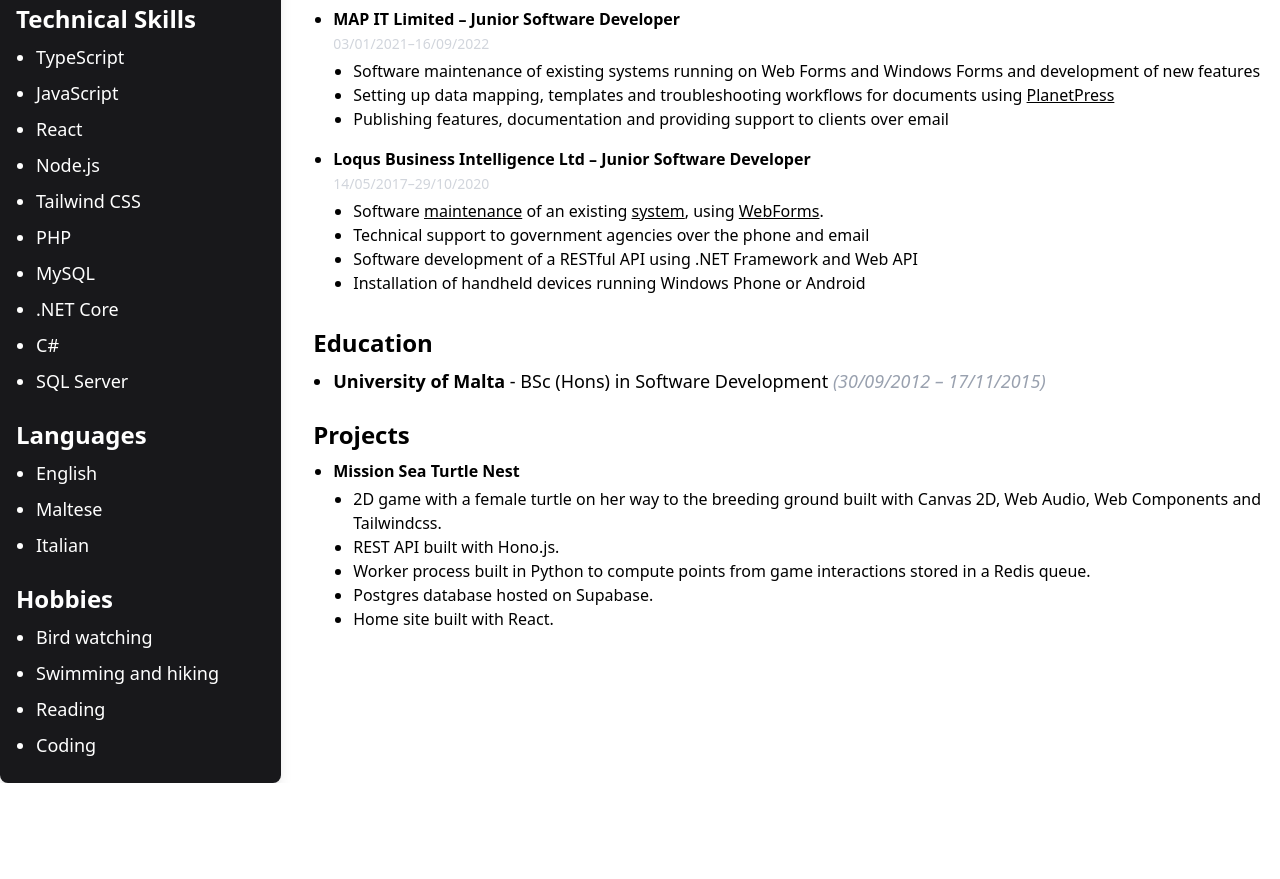
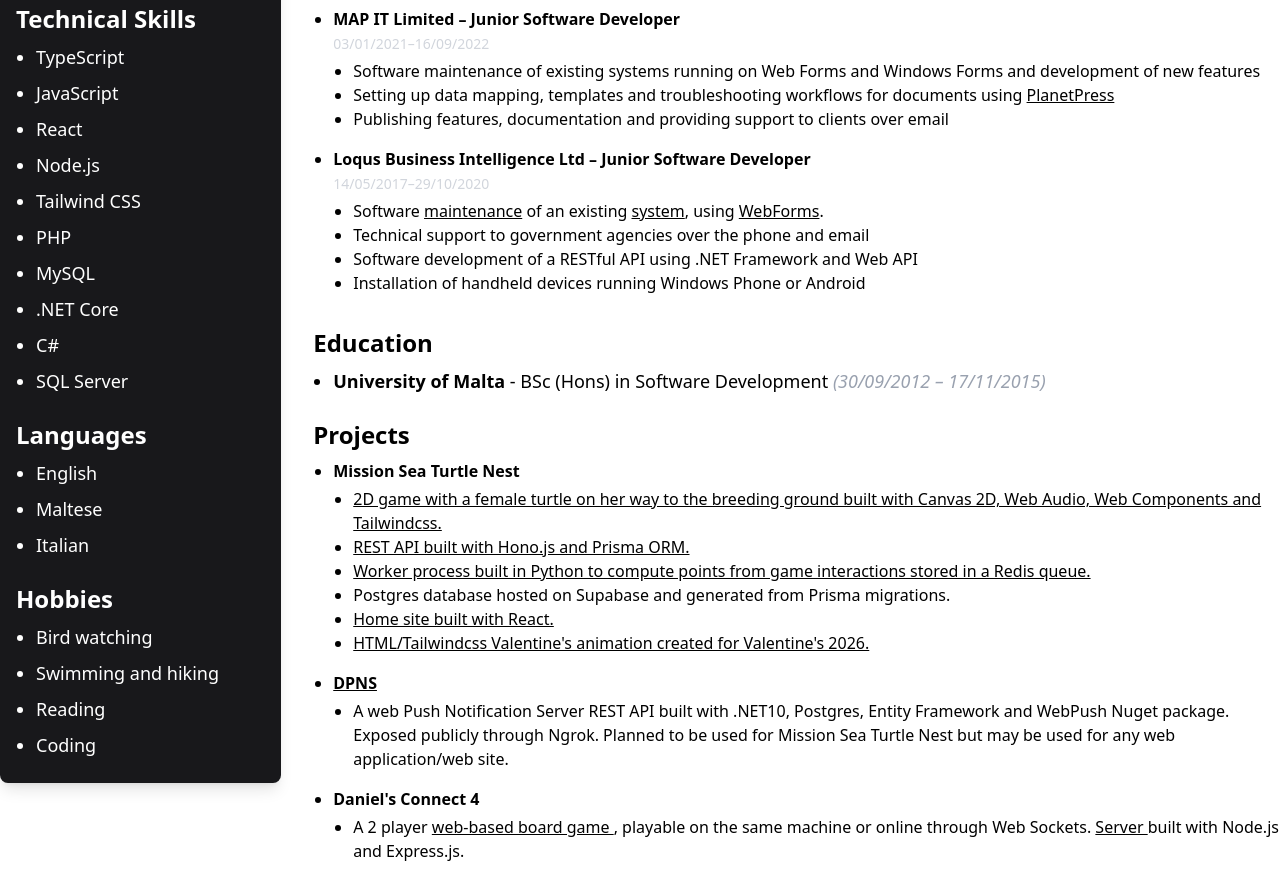
Before and after one commit to danieldesira/danielcv, a website built with Vite: page index.html in a window 1280 px wide. Shown: the part 761-1640 px from the top of the page. Before the commit the page ends 1544 px from the top, so only its background shows below. Built offline with nearby package versions, Linux system fonts and the light colour scheme.

Commit message:
add more projects

```diff
--- a/index.html
+++ b/index.html
@@ -45,41 +45,44 @@
           <div class="flex flex-col">
             <h3 class="text-2xl font-bold mb-2">Contact</h3>
             <span class="text-lg mb-2">
-              <a href="mailto:desiradaniel2007@gmail.com" class="text-blue-400"
-                ><i class="fa-solid fa-envelope"></i>
-                desiradaniel2007@gmail.com</a
-              >
+              <a href="mailto:desiradaniel2007@gmail.com" class="text-blue-400">
+                <i class="fa-solid fa-envelope"></i>
+                desiradaniel2007@gmail.com
+              </a>
             </span>
             <span class="text-lg mb-2">
               <a
                 href="https://github.com/danieldesira"
                 target="_blank"
                 class="text-blue-400"
-                ><i class="fa-brands fa-github"></i> @danieldesira</a
               >
+                <i class="fa-brands fa-github"></i> @danieldesira
+              </a>
             </span>
             <span class="text-lg mb-2">
               <a
                 href="https://www.linkedin.com/in/daniel-desira-50045b97/"
                 target="_blank"
                 class="text-blue-400"
-                ><i class="fa-brands fa-linkedin"></i>
-                linkedin.com/in/daniel-desira/</a
               >
+                <i class="fa-brands fa-linkedin"></i>
+                linkedin.com/in/daniel-desira/
+              </a>
             </span>
             <span class="text-lg mb-2">
-              <a href="tel:+35679051993" class="text-blue-400"
-                ><i class="fa-solid fa-phone"></i> +356 7905 1993</a
-              ></span
-            >
+              <a href="tel:+35679051993" class="text-blue-400">
+                <i class="fa-solid fa-phone"></i> +356 7905 1993
+              </a>
+            </span>
             <span class="text-lg mb-2">
               <a
                 href="https://tagmy.link/GCOTWTIQDpPnZpM"
                 target="_blank"
                 class="text-blue-400"
-                ><i class="fa-solid fa-link"></i> tagmy.link card</a
-              ></span
-            >
+              >
+                <i class="fa-solid fa-link"></i> tagmy.link card
+              </a>
+            </span>
           </div>
 
           <div class="flex flex-col mt-4">
@@ -145,8 +148,8 @@
                 </ul>
               </li>
               <li class="mb-4">
-                <span class="font-bold"
-                  >Diligex AML Consultants – Full Stack Software Developer</span
+                <span class="font-bold">
+                  Diligex AML Consultants – Full Stack Software Developer </span
                 ><br />
                 <span class="text-sm text-gray-300">17/09/2022–09/12/2022</span>
                 <ul class="list-disc pl-5 mt-1 text-base">
@@ -158,9 +161,10 @@
                 </ul>
               </li>
               <li class="mb-4">
-                <span class="font-bold"
-                  >MAP IT Limited – Junior Software Developer</span
-                ><br />
+                <span class="font-bold">
+                  MAP IT Limited – Junior Software Developer
+                </span>
+                <br />
                 <span class="text-sm text-gray-300">03/01/2021–16/09/2022</span>
                 <ul class="list-disc pl-5 mt-1 text-base">
                   <li>
@@ -179,10 +183,10 @@
                 </ul>
               </li>
               <li class="mb-4">
-                <span class="font-bold"
-                  >Loqus Business Intelligence Ltd – Junior Software
-                  Developer</span
-                ><br />
+                <span class="font-bold">
+                  Loqus Business Intelligence Ltd – Junior Software Developer
+                </span>
+                <br />
                 <span class="text-sm text-gray-300">14/05/2017–29/10/2020</span>
                 <ul class="list-disc pl-5 mt-1 text-base">
                   <li>
@@ -213,9 +217,9 @@
               <li class="text-lg mb-2">
                 <span class="font-bold">University of Malta</span> - BSc (Hons)
                 in Software Development
-                <span class="italic text-gray-400"
-                  >(30/09/2012 – 17/11/2015)</span
-                >
+                <span class="italic text-gray-400">
+                  (30/09/2012 – 17/11/2015)
+                </span>
               </li>
             </ul>
           </div>
@@ -229,36 +233,99 @@
                     <a
                       href="https://github.com/danieldesira/MissionSeaTurtleNest"
                       target="_blank"
-                      >2D game with a female turtle on her way to the breeding
+                      class="underline"
+                    >
+                      2D game with a female turtle on her way to the breeding
                       ground built with Canvas 2D, Web Audio, Web Components and
-                      Tailwindcss.</a
-                    >
+                      Tailwindcss.
+                    </a>
                   </li>
                   <li>
                     <a
                       href="https://github.com/danieldesira/turtle-quest-api"
                       target="_blank"
+                      class="underline"
                     >
-                      REST API built with Hono.js.</a
-                    >
+                      REST API built with Hono.js and Prisma ORM.
+                    </a>
                   </li>
                   <li>
                     <a
                       href="https://github.com/danieldesira/game-scores-cheat-detection"
                       target="_blank"
+                      class="underline"
                     >
                       Worker process built in Python to compute points from game
-                      interactions stored in a Redis queue.</a
-                    >
+                      interactions stored in a Redis queue.
+                    </a>
                   </li>
-                  <li>Postgres database hosted on Supabase.</li>
+                  <li>
+                    Postgres database hosted on Supabase and generated from
+                    Prisma migrations.
+                  </li>
                   <li>
                     <a
                       href="https://github.com/danieldesira/turtle-site"
                       target="_blank"
+                      class="underline"
                     >
                       Home site built with React.
                     </a>
+                  </li>
+                  <li>
+                    <a
+                      href="https://github.com/danieldesira/turtle-valentine-animation"
+                      target="_blank"
+                      class="underline"
+                    >
+                      HTML/Tailwindcss Valentine's animation created for
+                      Valentine's 2026.
+                    </a>
+                  </li>
+                </ul>
+              </li>
+              <li class="mb-4">
+                <span class="font-bold">
+                  <a
+                    href="https://github.com/danieldesira/DPNS"
+                    target="_blank"
+                    class="underline"
+                  >
+                    DPNS
+                  </a>
+                </span>
+                <ul class="list-disc pl-5 mt-1 text-base">
+                  <li>
+                    A web Push Notification Server REST API built with .NET10,
+                    Postgres, Entity Framework and WebPush Nuget package.
+                    Exposed publicly through Ngrok. Planned to be used for
+                    Mission Sea Turtle Nest but may be used for any web
+                    application/web site.
+                  </li>
+                </ul>
+              </li>
+              <li class="mb-4">
+                <span class="font-bold">Daniel's Connect 4</span>
+                <ul class="list-disc pl-5 mt-1 text-base">
+                  <li>
+                    A 2 player
+                    <a
+                      href="https://github.com/danieldesira/DanielsConnect4"
+                      target="_blank"
+                      class="underline"
+                    >
+                      web-based board game
+                    </a>
+                    , playable on the same machine or online through Web
+                    Sockets.
+                    <a
+                      href="https://github.com/danieldesira/DanielsConnect4Server"
+                      target="_blank"
+                      class="underline"
+                    >
+                      Server
+                    </a>
+                    built with Node.js and Express.js.
                   </li>
                 </ul>
               </li>
```
